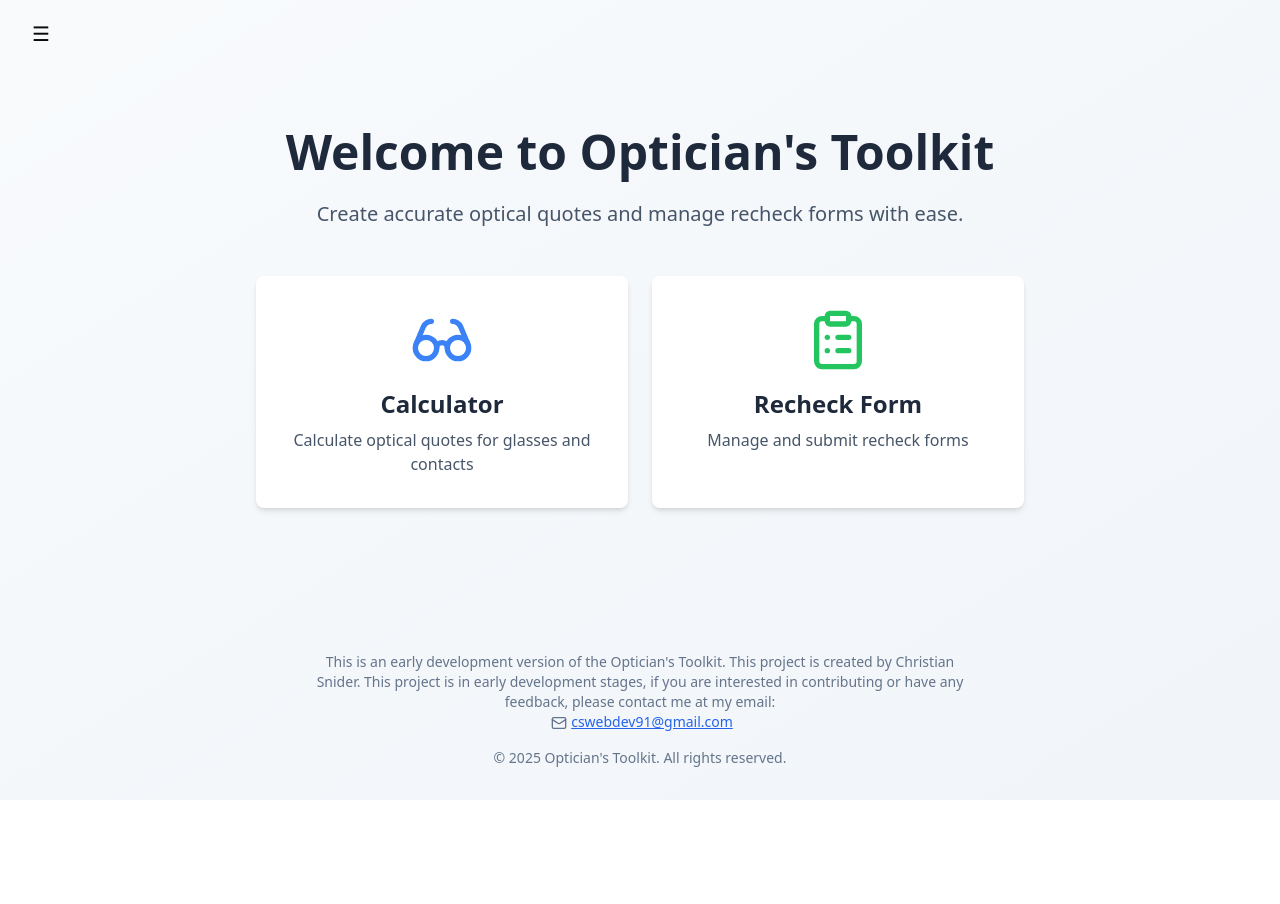
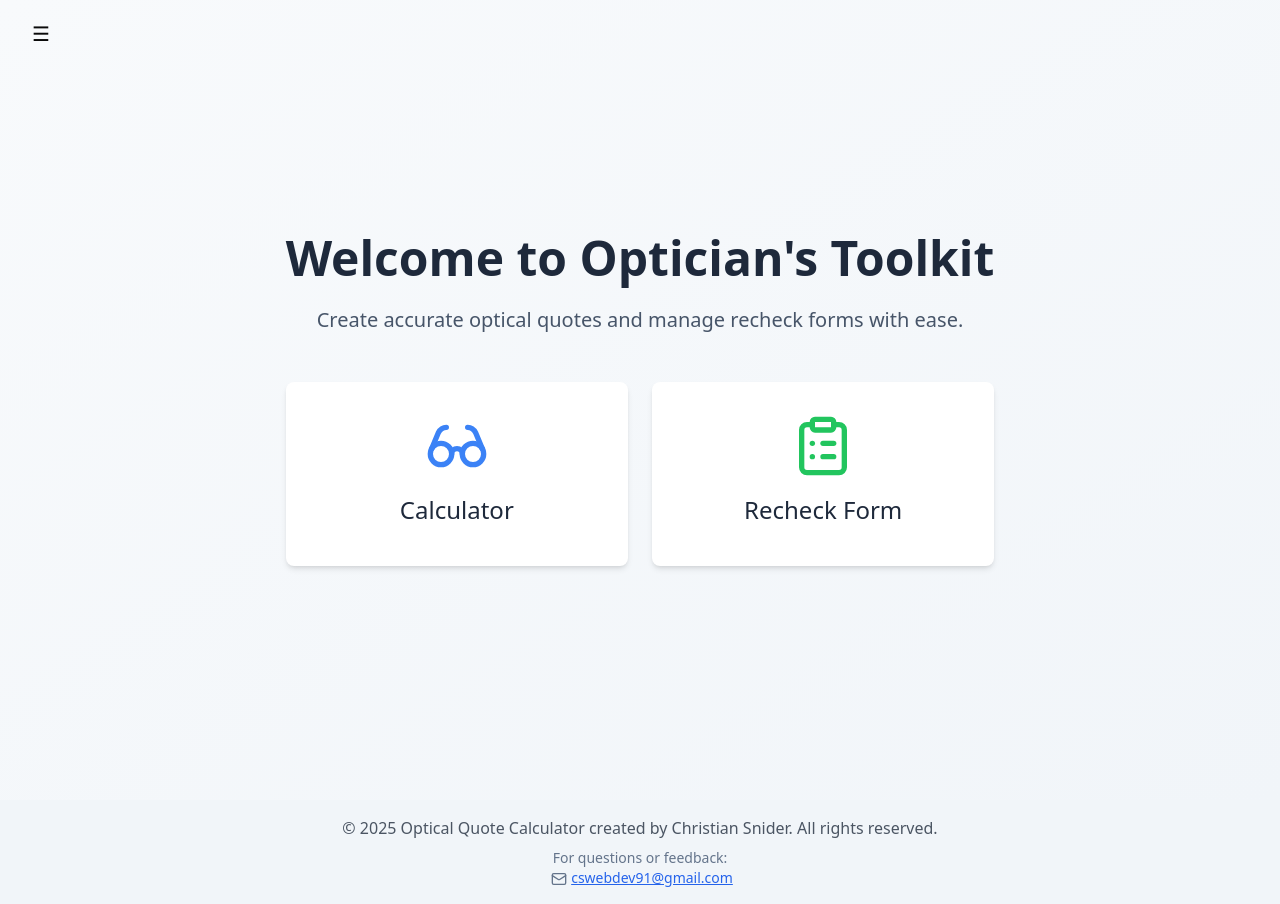
Before and after one commit to cswebdev/optical-calculator, a React (Vite) app: page / in a window 1280 px wide. Before the commit the page ends 800 px from the top, so only its background shows below. Built offline with nearby package versions, Linux system fonts and the light colour scheme.

Commit message:
removed temporary footer element from homepage component, created a standalone footer component

```diff
--- a/src/App.jsx
+++ b/src/App.jsx
@@ -2,9 +2,10 @@ import React from 'react';
 import { BrowserRouter as Router, Routes, Route } from 'react-router-dom';
 import './App.css';
 import Sidebar from './components/navigation/Sidebar';
-import HomePage from './pages/HomePage';
+import HomePage from './pages/HomePage_v2';
 import CalculatorPage from './pages/CalculatorPage';
 import RecheckPage from './pages/RecheckPage';
+import Footer from 'components/layout/Footer';
 
 function App() {
   const basename = import.meta.env.PROD ? '/optical-calculator' : '/';
@@ -13,10 +14,12 @@ function App() {
     <Router basename={basename}>
       <Sidebar />
       <Routes>
-        <Route path="/" element={<HomePage />} />
+        {/* <Route path="/" element={<HomePage />} /> */}
+        <Route path="/" element={<HomePage/>} />
         <Route path="/calculator" element={<CalculatorPage />} />
         <Route path="/recheck" element={<RecheckPage />} />
       </Routes>
+      <Footer />
     </Router>
   );
 }
--- /dev/null
+++ b/src/components/components/ui/footer.tsx
@@ -0,0 +1,22 @@
+import REACT from 'react';
+import { Mail } from 'lucide-react';
+
+const Footer: React.FC = () => {
+    return (
+        <footer className="text-center text-sm text-slate-500 max-w-2xl">
+            <div className="text-center">
+                <p className="text-sm text-slate-500 max-w-2xl">
+                    This project is in early development stages, if you are interested in contributing or have any feedback, please contact me at my email:
+                    <br />
+                    <Mail className="w-4 h-4 inline-block ml-1 mr-1" />
+                    <a href="mailto:cswebdev91@gmail.com" className="text-blue-600 hover:text-blue-800 underline">
+                    cswebdev91@gmail.com
+                    </a>
+                </p>
+                <p className='text-sm text-slate-500 mt-4 max-w-2xl mx-auto'>&copy; {new Date().getFullYear()} Optician's Toolkit. All rights reserved.</p>
+            </div>
+        </footer>
+    );
+}
+
+export default Footer;
--- a/src/components/layout/Footer.tsx
+++ b/src/components/layout/Footer.tsx
@@ -1,7 +1,17 @@
+import { Mail } from 'lucide-react';
+
 const Footer: React.FC = () => {
     return (
-        <footer className="bg-slate-100 text-center p-4 mt-4 print:hidden">
+        <footer className="bg-slate-100 text-center p-4 print:hidden">
             <p className="text-gray-600">&copy; {new Date().getFullYear()} Optical Quote Calculator created by Christian Snider. All rights reserved.</p>
+            <p className="text-sm text-slate-500 mt-2">
+                For questions or feedback:
+                <br />
+                <Mail className="w-4 h-4 inline-block ml-1 mr-1" />
+                <a href="mailto:cswebdev91@gmail.com" className="text-blue-600 hover:text-blue-800 underline">
+                    cswebdev91@gmail.com
+                </a>
+            </p>
         </footer>
     );
 }
--- /dev/null
+++ b/src/pages/HomePage_v2.tsx
@@ -0,0 +1,33 @@
+import React from 'react';
+import { Link } from 'react-router-dom';
+import { GlassesIcon, ClipboardListIcon, Mail } from 'lucide-react';
+
+const HomePage: React.FC = () => {
+  return (
+    <div className="flex flex-col min-h-screen p-8 bg-gradient-to-br from-slate-50 to-slate-100">
+      <div className="flex-1 flex items-center justify-center">
+        <div className="text-center max-w-3xl">
+          <h1 className="text-5xl font-bold text-slate-800 mb-6">Welcome to Optician's Toolkit</h1>
+          <p className="text-xl text-slate-600 mb-12">
+            Create accurate optical quotes and manage recheck forms with ease.
+          </p>
+
+          <div className="grid grid-cols-1 md:grid-cols-2 gap-6 mt-8">
+            <Link to="/calculator" className="group p-8 bg-white rounded-lg shadow-md hover:shadow-xl transition-shadow">
+              <GlassesIcon className="w-16 h-16 mx-auto mb-4 text-blue-500 group-hover:text-blue-600 transition-colors" />
+              <h2 className="text-2xl font-light text-slate-800 mb-2">Calculator</h2>
+            </Link>
+
+            <Link to="/recheck" className="group p-8 bg-white rounded-lg shadow-md hover:shadow-xl transition-shadow">
+              <ClipboardListIcon className="w-16 h-16 mx-auto mb-4 text-green-500 group-hover:text-green-600 transition-colors" />
+              <h2 className="text-2xl font-light text-slate-800 mb-2">Recheck Form</h2>
+            </Link>
+          </div>
+        </div>
+      </div>
+
+    </div>
+  );
+};
+
+export default HomePage;
```
